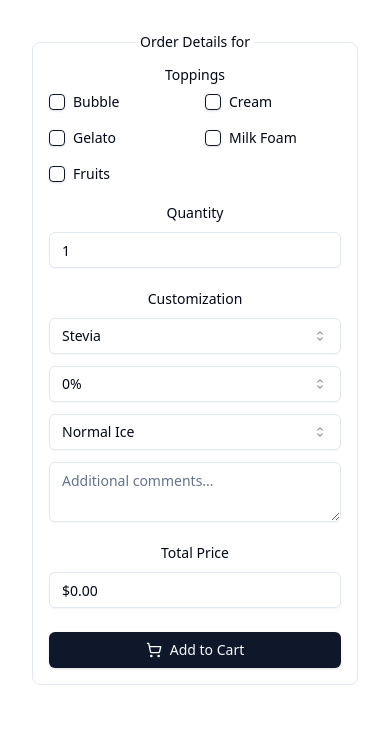
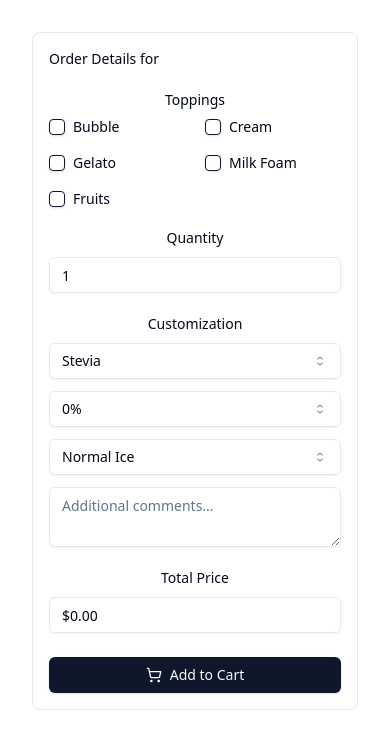
Before and after one commit to bfcxfm/BBT-Merch, a React (Vite) app: page /order in a window 390 px wide. Shown: the top 748 px of the page. Built offline with nearby package versions, Linux system fonts and the light colour scheme; a web font is replaced by a local one.

Commit message:
Update orderpage mobile

```diff
--- a/src/components/OrderPage.jsx
+++ b/src/components/OrderPage.jsx
@@ -207,9 +207,11 @@ export default function OrderPage({
     <div className="relative  flex-col items-start gap-8 md:flex">
       <form className="grid w-full items-start gap-6">
         <fieldset className="grid gap-6 rounded-lg border p-4">
-          <legend className="px-1 text-sm font-medium">
-            Order Details for {mainProduct}
-          </legend>
+          <div className="relative flex">
+            <legend className="-ml-1 px-1 text-sm font-medium">
+              Order Details for {mainProduct}
+            </legend>
+          </div>
 
           <div className="grid gap-3">
             <Label>Toppings</Label>
```
